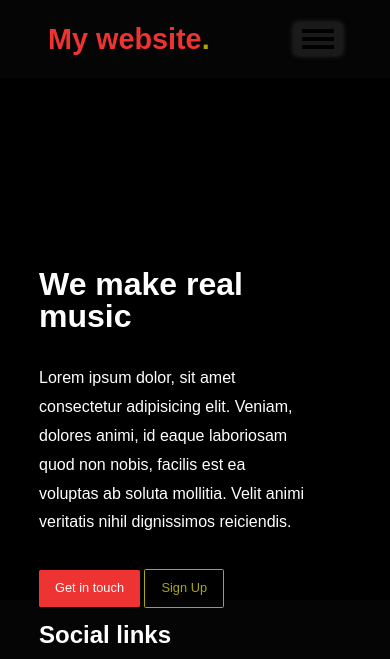
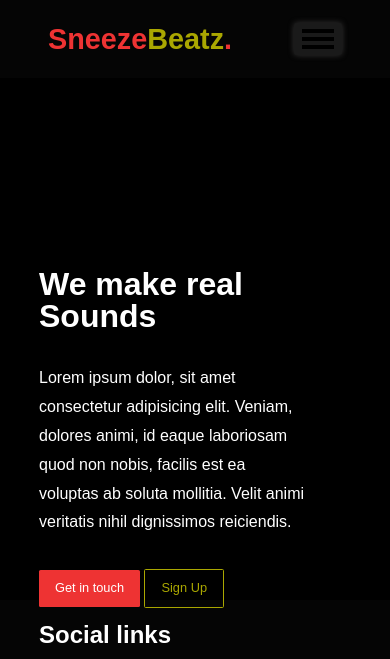
Before and after one commit to Teedari/beat_ecommerce_sass, a plain HTML site: page index.html in a window 390 px wide. Shown: the top 659 px of the page. Drawn offline with nearby package versions, Linux system fonts and the light colour scheme.

Commit message:
mobile version in progress

```diff
--- a/index.html
+++ b/index.html
@@ -10,7 +10,7 @@
 <body>
   <header class="showcase">
     <nav class="navbar fixed">
-      <a class="navbar-brand">My website<span>.</span></a>
+      <a class="navbar-brand">Sneeze<span>Beatz</span>.</a>
       <div id="navbar-toggler" class="navbar-toggler">
         <span class="navbar-toggler-icon"></span>
       </div>
@@ -31,7 +31,7 @@
     <div class="container">
       <div class="showcase-content">
         <div>
-          <h1 class="heading">We make real music</h1>
+          <h1 class="heading">We make real Sounds</h1>
           <p class="my-1 lead">
             Lorem ipsum dolor, sit amet consectetur adipisicing elit. Veniam, dolores animi, id eaque laboriosam quod non nobis, facilis est ea voluptas ab soluta mollitia. Velit animi veritatis nihil dignissimos reiciendis.
           </p>
```
